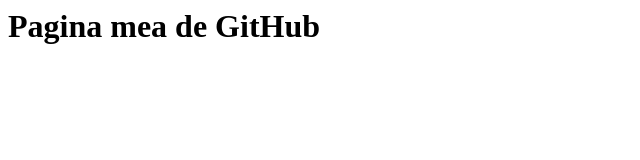
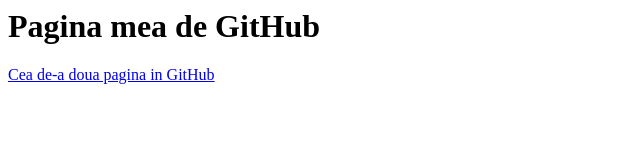
Before and after one commit to Elena239/Elena239.github.io, a plain HTML site: page index.html in a window 1280 px wide. Shown: the whole page, without its empty margins (0-640 px from the left). Drawn offline with Linux system fonts and the light colour scheme.

Commit message:
Update index.html

```diff
--- a/index.html
+++ b/index.html
@@ -1 +1,2 @@
 <h1>Pagina mea de GitHub</h1>
+<a href="pagina.html">Cea de-a doua pagina in GitHub</a>
```
